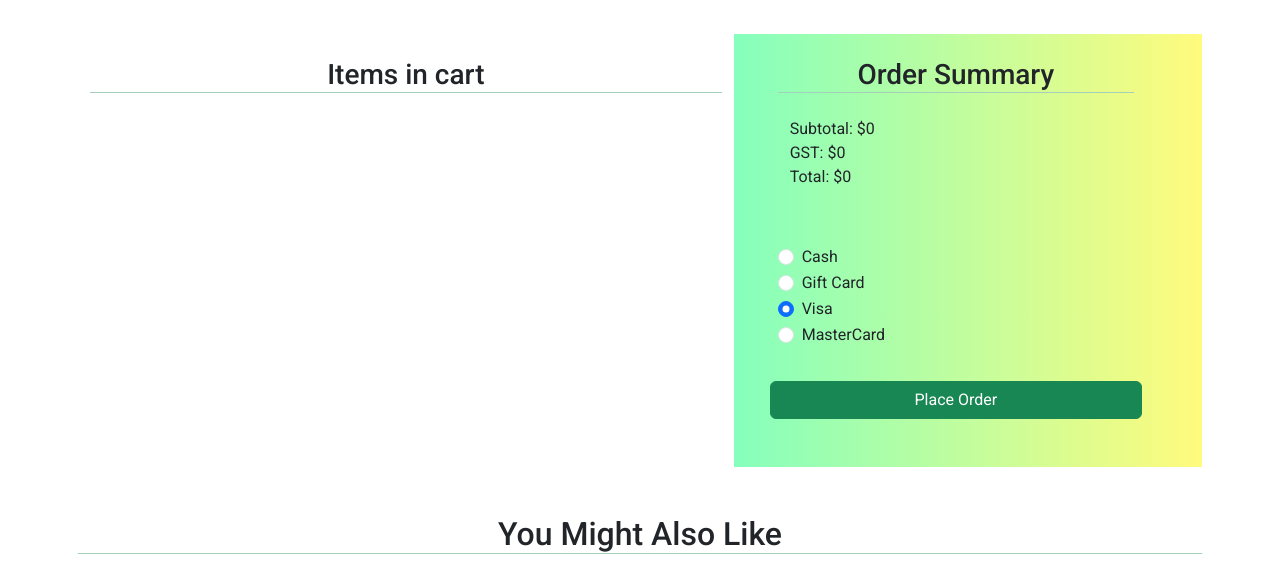
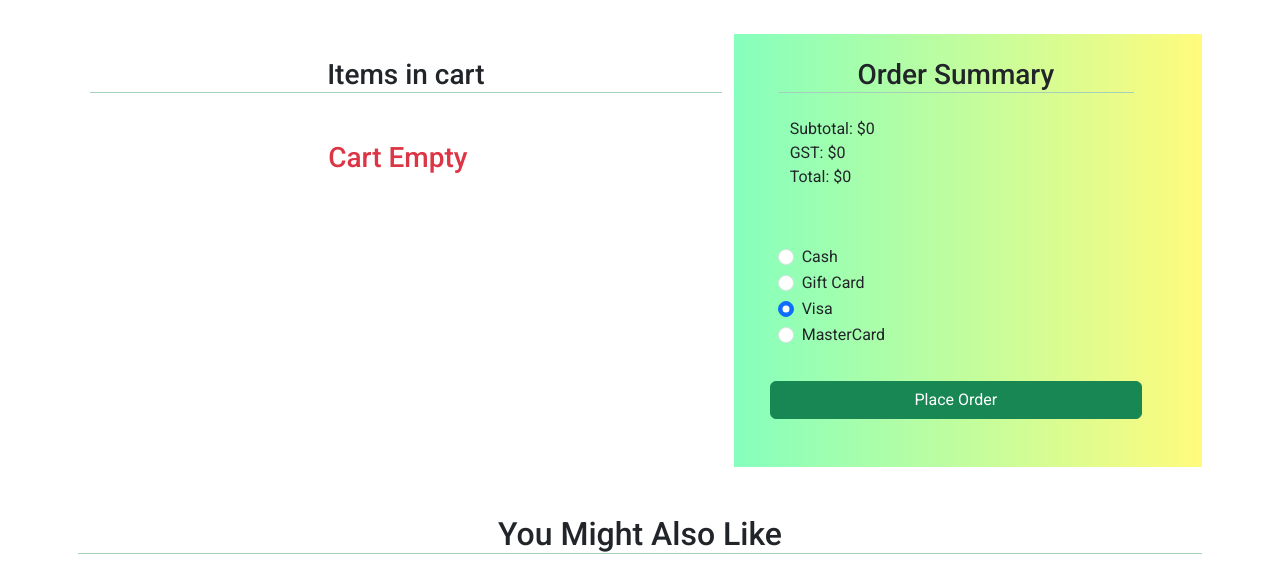
Before and after one commit to my-personal-and-school-projects/sodv1251-assignment-2.3, a website: page public/pages/cart.html in a window 1280 px wide. Shown: the part 191-774 px from the top of the page. Drawn offline with nearby package versions, Linux system fonts and the light colour scheme; files whose address does not match are found by name.

Commit message:
Created Function to Render All Items in the Shopping Cart

```diff
--- a/public/css/styles.css
+++ b/public/css/styles.css
@@ -324,6 +324,10 @@ footer h3 {
   max-height: 350px;
 }
 
+/* .cart-item-card-container {
+  padding-right: 1rem;
+} */
+
 /* ------------------ */
 /* Responsive Design */
 /* ------------------ */
--- a/public/js/cart.js
+++ b/public/js/cart.js
@@ -5,6 +5,7 @@ import { shoppingCartCard } from "./templates.js";
 const cartItemsContainer = document.querySelector(".cart-item-card-container");
 const cartSubtotal = document.querySelector(".cart-subtotal");
 let itemsInCart = [];
+
 let subtotal = 0;
 
 function onInit() {
@@ -13,31 +14,56 @@ function onInit() {
 }
 onInit();
 
-//get shopping cart items from the localStorage
+/**
+ * get shopping cart items from the localStorage
+ * @returns array of parsed food items
+ */
 function getOrderFromLocalStorage() {
-  const orderItemData = localStorage.getItem("shoppingCartItems");
+  let parsedItems = [];
+  let shoppingCartItems =
+    JSON.parse(localStorage.getItem("shoppingCartItems")) || [];
 
-  if (orderItemData) {
-    const orderItems = JSON.parse(orderItemData);
-    console.log("items in cart: ", orderItems);
-    return orderItems;
-  }
+  shoppingCartItems.forEach((item) => {
+    parsedItems.push(item);
+  });
+
+  return parsedItems;
 }
 
+/**
+ * Process items from the shooping cart, render them and
+ * update totals
+ */
 function renderCartItems() {
+  let parsedItems = [];
   itemsInCart = getOrderFromLocalStorage();
+
+  //TODO: Needs to be simplified, seem there is one unecessary loop
+  if (itemsInCart.length > 0) {
     cartItemsContainer.innerHTML = "";
 
     console.log(itemsInCart);
 
-  let orderedItem = menuItems.filter((item) => item.id === Number(itemsInCart));
+    itemsInCart.forEach((cartItem) => {
+      let orderedItem = menuItems.filter(
+        (item) => item.id === Number(cartItem)
+      );
+      console.log(orderedItem);
+      parsedItems.push(orderedItem[0]);
+    });
+    console.log(parsedItems);
 
-  console.log(orderedItem);
-
-  orderedItem.forEach((item) => {
-    cartItemsContainer.innerHTML = shoppingCartCard(item);
-    subtotal += parseFloat(item.price);
+    parsedItems.forEach((parsedItem) => {
+      cartItemsContainer.innerHTML += shoppingCartCard(parsedItem);
+      subtotal += parseFloat(parsedItem.price);
     });
 
-  cartSubtotal.textContent = subtotal;
+    cartSubtotal.textContent = subtotal.toFixed(2);
+  } else {
+    cartItemsContainer.innerHTML = "";
+
+    cartItemsContainer.innerHTML = `
+    <h3 class="w-50 m-auto text-center text-danger py-5">Cart Empty</h3>
+    `;
   }
+}
--- a/public/js/menu-items.js
+++ b/public/js/menu-items.js
@@ -268,20 +268,20 @@ export const menuItems = [
   {
     ...menuItem,
     id: 23,
-    name: "Mojito",
-    description: "Refreshing cocktail with mint, lime, and soda water.",
-    price: 5.99,
-    ingredients: ["Mint", "Lime", "Sugar", "Soda Water"].join(", "),
+    name: "Coca-Cola",
+    description: "Classic carbonated soft drink.",
+    price: 1.99,
+    ingredients: ["Carbonated Water", "Corn Syrup", "Caffeine"],
     img_url: "./assets/images/drink-3.png",
     category: "drinks",
   },
   {
     ...menuItem,
     id: 24,
-    name: "Smoothie",
-    description: "Fruit smoothie made with yogurt and fresh fruit.",
+    name: "Milkshake",
+    description: "Thick and creamy milkshake available in various flavors.",
     price: 4.99,
-    ingredients: ["Yogurt", "Fruit", "Honey", "Ice"].join(", "),
+    ingredients: ["Ice Cream", "Milk", "Flavoring", "Whipped Cream"],
     img_url: "./assets/images/drink-4.png",
     category: "drinks",
   },
--- a/public/pages/cart.html
+++ b/public/pages/cart.html
@@ -85,7 +85,7 @@
                   Items in cart
                 </h3>
                 <div class="cart-scroll-wrapper">
-                  <div class="col-12 cart-item-card-container"></div>
+                  <div class="col-12 cart-item-card-container pe-3"></div>
                 </div>
               </div>
               <div class="col-5 px-5 pb-5 order-summary">
```
Also changed, not shown: public/js/order.js (+4 -3 lines). Lines whose indentation alone changed are shown as unchanged.
